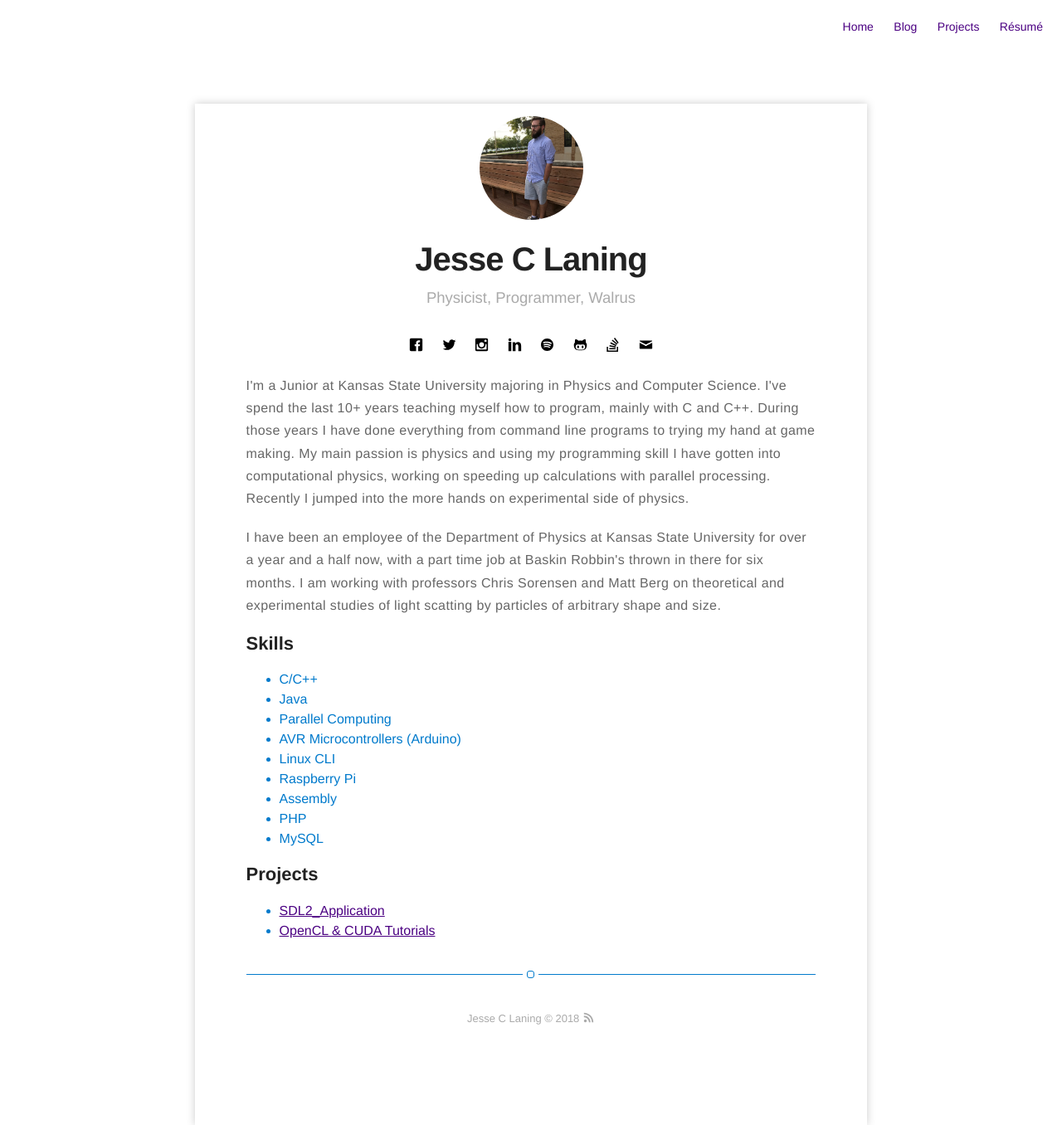
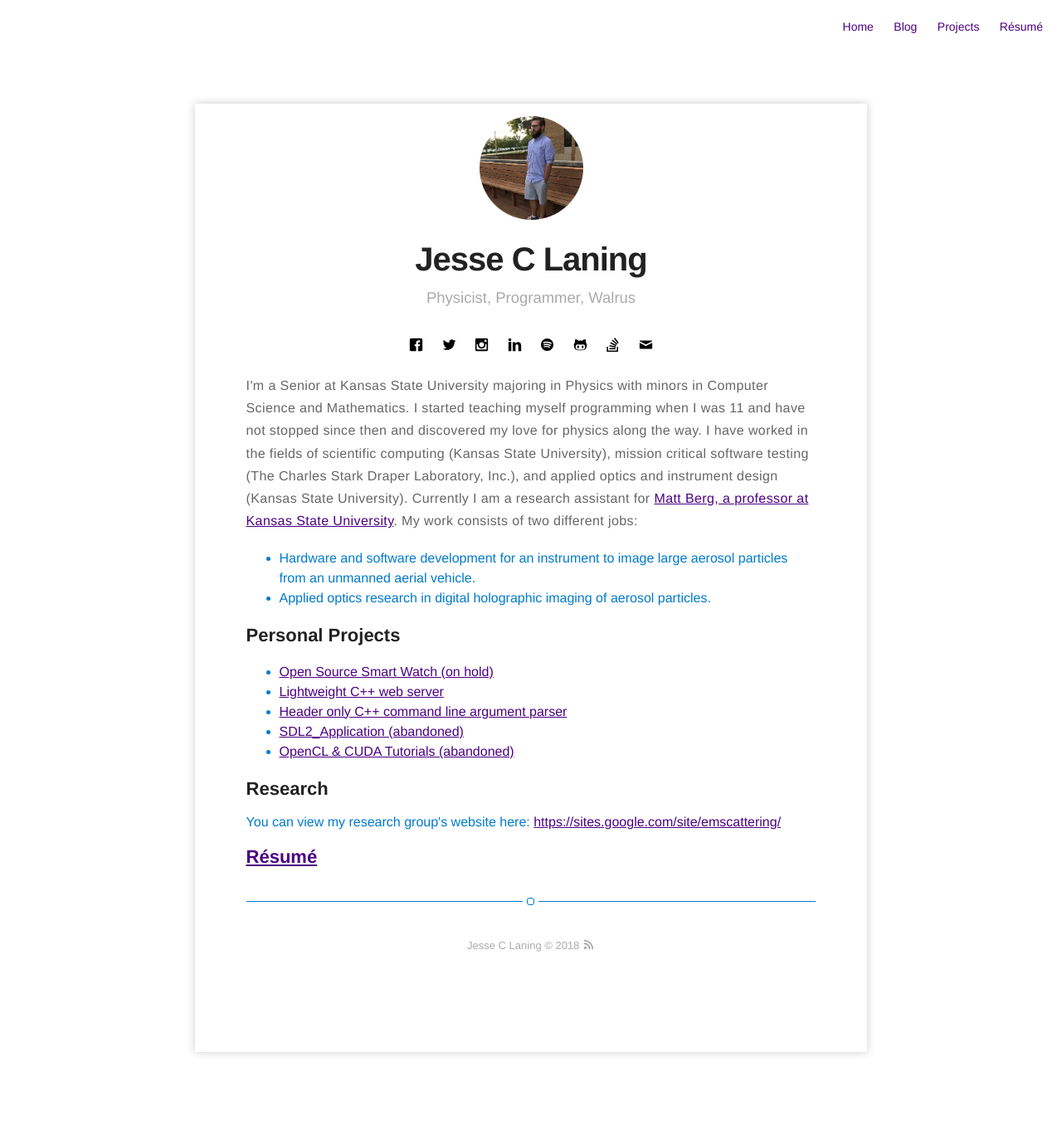
Before and after one commit to jamolnng/jamolnng.github.io, a Jekyll site: the page built from about.md, in a window 1280 px wide. Shown: the whole page at 83% size. Built offline with Jekyll 4.4.1, drawn with Linux system fonts in a browser that asks for light colours; nearby versions of some CDN libraries; library files that are not in the unit come from our copies.

Commit message:
update about me

```diff
--- a/about.md
+++ b/about.md
@@ -2,27 +2,27 @@
 title: About
 layout: page
 ---
-<p>I'm a Junior at Kansas State University majoring in Physics and Computer Science. I've spend the last 10+ years teaching myself how to program, mainly with C and C++. During those years I have done everything from command line programs to trying my hand at game making. My main passion is physics and using my programming skill I have gotten into computational physics, working on speeding up calculations with parallel processing. Recently I jumped into the more hands on experimental side of physics.</p>
-
-<p>I have been an employee of the Department of Physics at Kansas State University for over a year and a half now, with a part time job at Baskin Robbin's thrown in there for six months. I am working with professors Chris Sorensen and Matt Berg on theoretical and experimental studies of light scatting by particles of arbitrary shape and size.</p>
-
-<h2>Skills</h2>
-
-<ul class="skill-list">
-	<li>C/C++</li>
-	<li>Java</li>
-	<li>Parallel Computing</li>
-	<li>AVR Microcontrollers (Arduino)</li>
-	<li>Linux CLI</li>
-	<li>Raspberry Pi</li>
-	<li>Assembly</li>
-	<li>PHP</li>
-	<li>MySQL</li>
-</ul>
-
-<h2>Projects</h2>
-
-<ul>
-	<li><a href="https://github.com/jamolnng/SDL2_Application">SDL2_Application</a></li>
-	<li><a href="https://github.com/jamolnng/OpenCL-CUDA-Tutorials">OpenCL &amp; CUDA Tutorials</a></li>
-</ul>
+<p>
+	I'm a Senior at Kansas State University majoring in Physics with minors in Computer Science and Mathematics. I started teaching myself programming when I was 11 and have not stopped since then and discovered my love for physics along the way. I have worked in the fields of scientific computing (Kansas State University), mission critical software testing (The Charles Stark Draper Laboratory, Inc.), and applied optics and instrument design (Kansas State University). Currently I am a research assistant for <a href="https://sites.google.com/site/emscattering/">Matt Berg, a professor at Kansas State University</a>. My work consists of two different jobs:
+	<ul>
+		<li>Hardware and software development for an instrument to image large aerosol particles from an unmanned aerial vehicle.</li>
+		<li>Applied optics research in digital holographic imaging of aerosol particles.</li>
+	</ul>
+</p>
+<p>
+	<h2>Personal Projects</h2>
+	<ul>
+		<li><a href="https://jlaning.com/Open-Source-Smart-Watch/">Open Source Smart Watch (on hold)</a></li>
+		<li><a href="https://github.com/jamolnng/WebServer">Lightweight C++ web server</a></li>
+		<li><a href="https://github.com/jamolnng/argparse">Header only C++ command line argument parser</a></li>
+		<li><a href="https://github.com/jamolnng/SDL2_Application">SDL2_Application (abandoned)</a></li>
+		<li><a href="https://github.com/jamolnng/OpenCL-CUDA-Tutorials">OpenCL &amp; CUDA Tutorials (abandoned)</a></li>
+	</ul>
+</p>
+<p>
+	<h2>Research</h2>
+	You can view my research group's website here: <a 	href="https://sites.google.com/site/emscattering/">https://sites.google.com/site/emscattering/</a>
+</p>
+<p>
+	<h2><a href="https://jlaning.com/resume/">Résumé</a></h2>
+</p>
```
